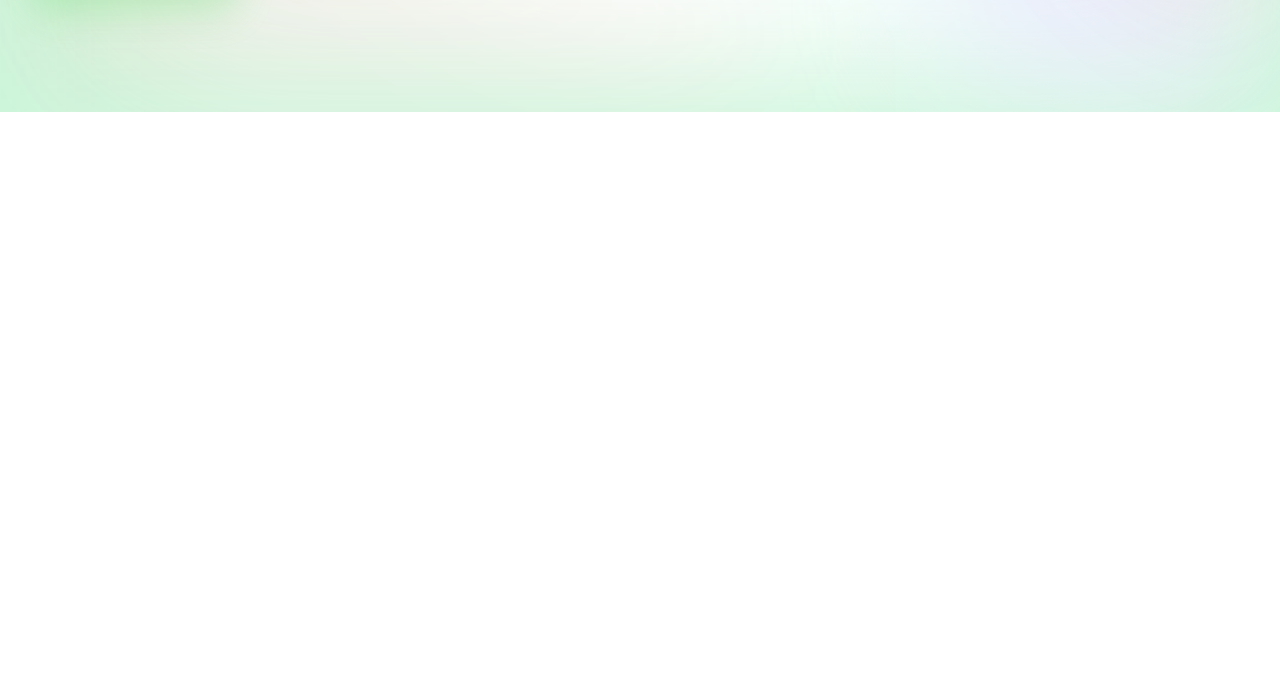
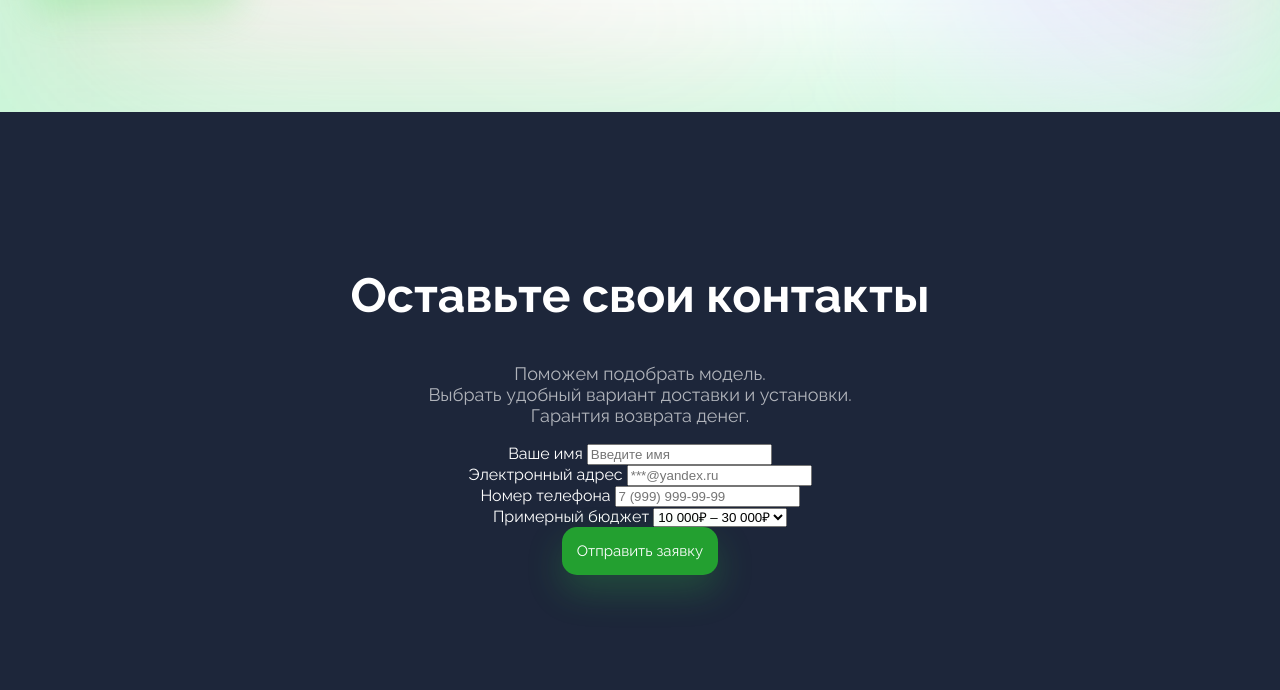
Before and after one commit to qweezique/green-corp-landing, a plain HTML site: page index.html in a window 1280 px wide. Shown: the part 709-1399 px from the top of the page. Before the commit the page ends 821 px from the top, so only its background shows below. Drawn offline with Linux system fonts and the light colour scheme.

Commit message:
add new section

```diff
--- a/index.html
+++ b/index.html
@@ -1,8 +1,10 @@
 <!DOCTYPE html>
 <html lang="ru">
+<meta charset="UTF-8">
 <head>
     <link rel="stylesheet" href="main.css">
-<link href="https://fonts.googleapis.com/css2?family=Raleway:wght@100;300;400;500;600;700;800&display=swap" rel="stylesheet">
+    <link href="https://fonts.googleapis.com/css2?family=Raleway:wght@100;300;400;500;600;700;800&display=swap"
+          rel="stylesheet">
     <title>Солнечные батареи GreenCorp</title>
 </head>
 <body>
@@ -24,5 +26,45 @@
         <img class="about__image" src="img/solar-panel.png">
     </div>
 </section>
+<section class="form">
+    <div class="form__containter">
+        <h1>Оставьте свои контакты</h1>
+        <p>
+            Поможем подобрать модель.<br>
+            Выбрать удобный вариант доставки и установки.<br>
+            Гарантия возврата денег.<br>
+        </p>
+        <form>
+            <div class="form__group">
+                <div>
+                    <label for="name">Ваше имя</label>
+                    <input type="text" placeholder="Введите имя" id="name"></div>
+                <div>
+                    <label for="email">Электронный адрес</label>
+                    <input type="email" placeholder="***@yandex.ru" id="email">
+                </div>
+                <div>
+                    <label for="phone">Номер телефона</label>
+                    <input type="tel" placeholder="7 (999) 999-99-99" id="phone">
+                </div>
+                <div>
+                    <label for="budget">Примерный бюджет</label>
+                    <select size="1" required id="budget" name="Выберите вариант">
+                        <option value="10-30">10 000₽ – 30 000₽</option>
+                        <option value="30-60">30 000₽ – 60 000₽</option>
+                        <option value="60-100">10 000₽ – 30 000₽</option>
+                        <option value="100+">100 000₽</option>
+
+                    </select>
+                    <br>
+                    <button type="submit" class="form__submit">
+                        Отправить заявку
+                    </button>
+
+                </div>
+            </div>
+        </form>
+    </div>
+</section>
 </body>
 </html>
--- a/main.css
+++ b/main.css
@@ -4,6 +4,7 @@ header {
     align-items: center;
     padding: 20px;
 }
+
 .header__logo {
     height: 30px;
 }
@@ -57,6 +58,30 @@ body {
     height: 100px;
 }
 
+.form__container {
+    width: 550px;
+}
+
+.form {
+    display: flex;
+    justify-content: center;
+    align-items: center;
+    background-color: #1D263A;
+    color: #fff;
+    padding-top: 115px;
+    padding-bottom: 115px;
+    text-align: center;
+}
+
+.form h1 {
+    font-size: 48px;
+}
+
+.form p {
+    font-size: 18px;
+    opacity: 0.65;
+}
+
 button {
     font-family: 'Raleway', sans—serif;
     font-size: 15px;
@@ -68,6 +93,7 @@ button {
     box-shadow: 0 16px 36px rgb(52 213 68 / 22%);
     padding: 15px;
 }
+
 header a {
     font-size: 15px;
     font-weight: 600;
```
Lines whose indentation alone changed are shown as unchanged.
